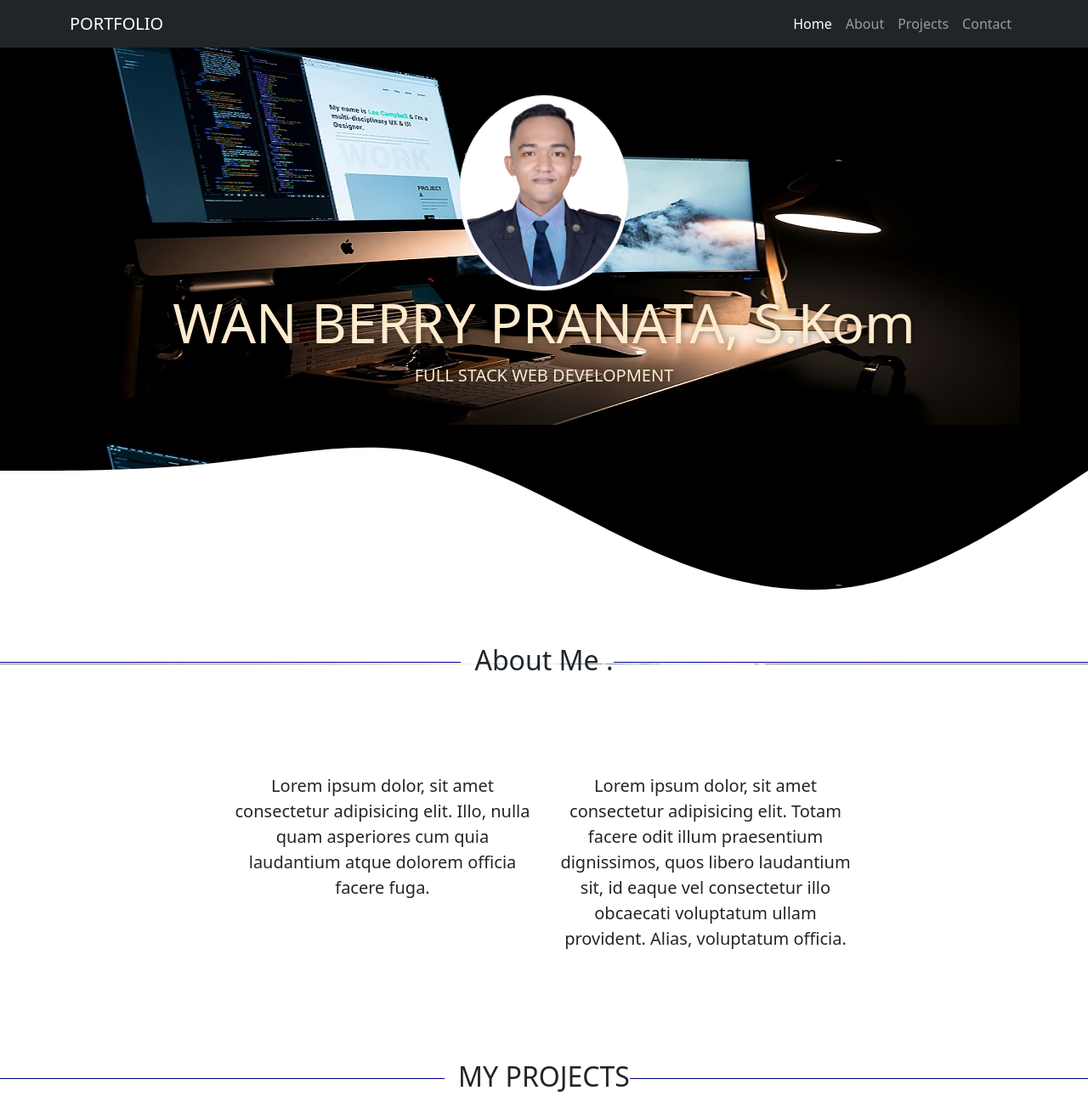
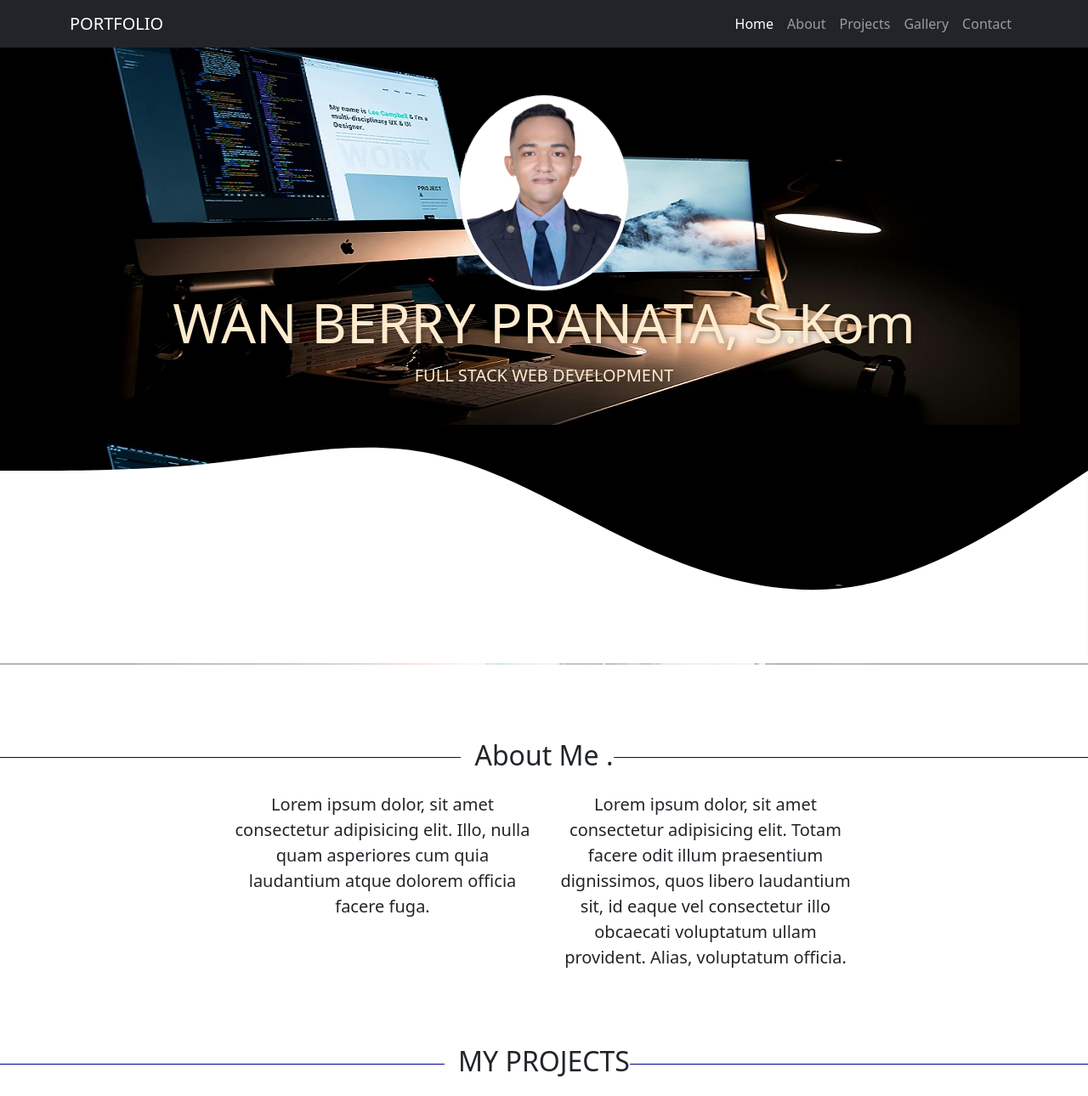
Before and after one commit to berry-51-full-stack/berry-51-full-stack.github.io, a plain HTML site: page index.html in a window 1280 px wide. Shown: the top 1290 px of the page at 85% size. Drawn offline with nearby package versions, Linux system fonts and the light colour scheme.

Commit message:
efek scroll ketinggalan

```diff
--- a/index.html
+++ b/index.html
@@ -35,6 +35,10 @@
             <li class="nav-item">
               <a class="nav-link" href="#projects">Projects</a>
             </li>
+            </li>
+            <li class="nav-item">
+              <a class="nav-link" href="#gallery">Gallery</a>
+            </li>
             <li class="nav-item">
               <a class="nav-link" href="#contact">Contact</a>
             </li>
@@ -67,7 +71,7 @@
       <div class="container">
         <div class="row text-center mb-3">
           <div class="col">
-            <h2 style="margin-top: -8.5rem">About Me .</h2>
+            <h2 style="margin-top: -1.5rem">About Me .</h2>
           </div>
         </div>
         <div class="row justify-content-center fs-5 text-center">
@@ -92,7 +96,7 @@
       <div class="container">
         <div class="row text-center mb-3">
           <div class="col">
-            <h2>MY PROJECTS</h2>
+            <h2 style="margin-top: -2.5rem">MY PROJECTS</h2>
           </div>
         </div>
         <div class="row justify-content-center">
@@ -130,7 +134,7 @@
       <div class="container">
         <div class="row text-center mb-3">
           <div class="col">
-            <h2>Gallery</h2>
+            <h2 style="margin-top: -2.5rem">Gallery</h2>
           </div>
         </div>
         <div class="row justify-content-center">
```
